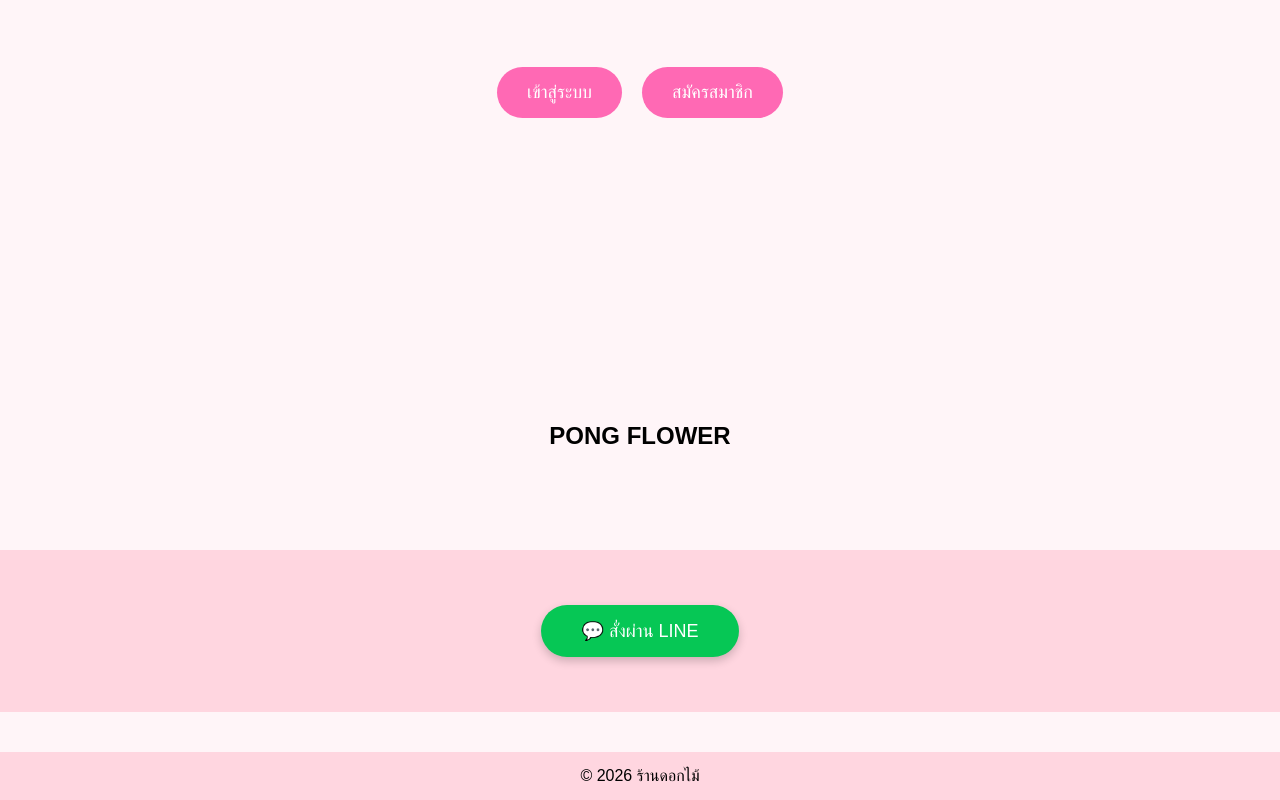
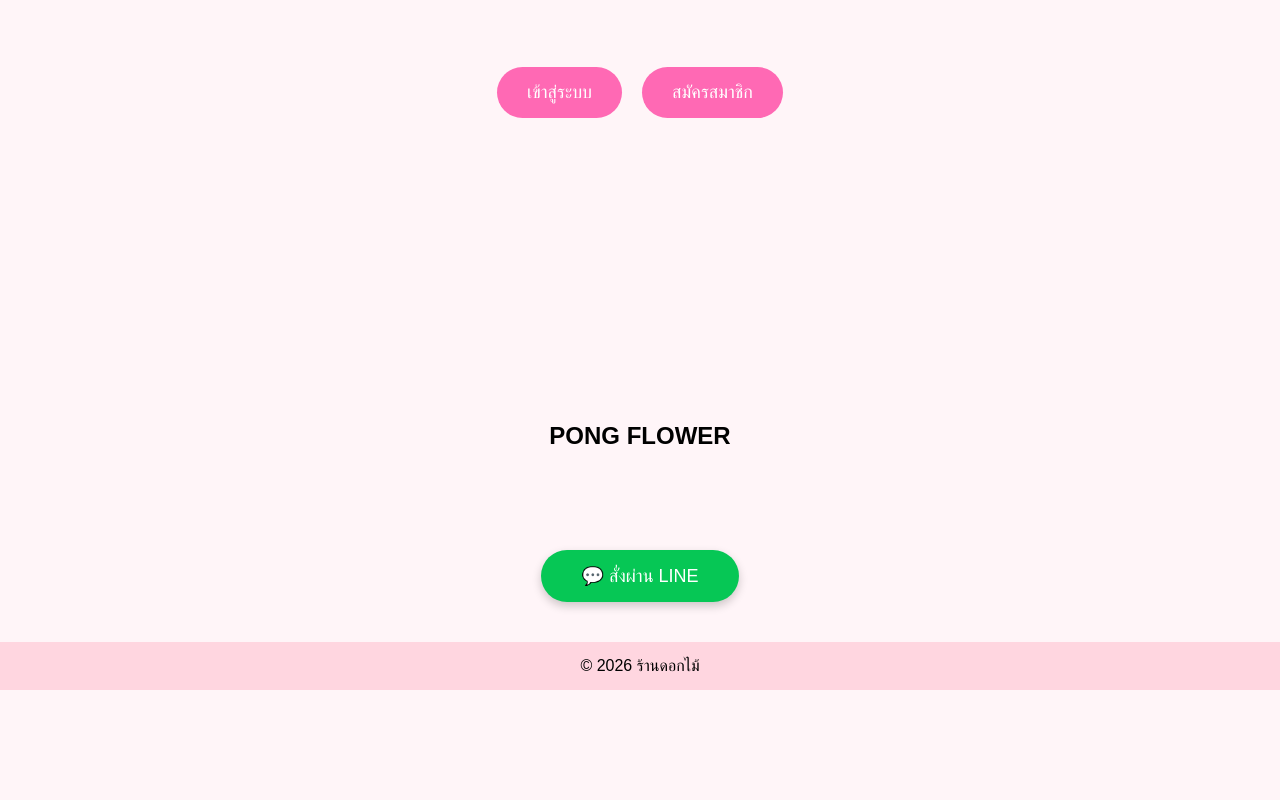
Before and after one commit to piyawansrinet-dev/flower-shop, a plain HTML site: page index.html in a window 1280 px wide. Shown: the part 618-1418 px from the top of the page. After the commit the page ends 1308 px from the top, so only its background shows below. Drawn offline with Linux system fonts and the light colour scheme.

Commit message:
Add files via upload

```diff
--- a/index.html
+++ b/index.html
@@ -149,7 +149,11 @@ footer{
 
   </div>
 </div>
-<footer><div style="text-align:center; margin:40px 0;">
+
+</div>  <!-- ปิด container -->
+
+<!-- ปุ่ม LINE -->
+<div style="text-align:center; margin:40px 0;">
   <a href="https://line.me/R/ti/p/@376ignkd" target="_blank">
     <button style="
       background:#06C755;
@@ -164,7 +168,8 @@ footer{
       💬 สั่งผ่าน LINE
     </button>
   </a>
-</div></footer>
+</div>
+
 <footer>
   © 2026 ร้านดอกไม้
 </footer>
```
